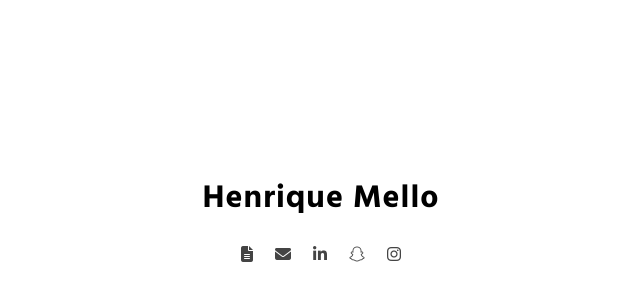
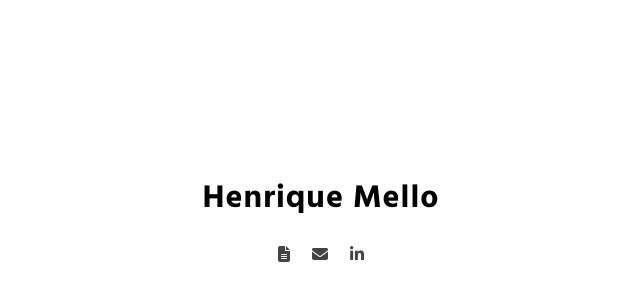
Before and after one commit to mmhenrimm/personal_server, a plain HTML site: page front_page/index.html in a window 1280 px wide. Shown: the part 112-412 px from the top of the page, without its empty margins (327-967 px from the left). Drawn offline with Linux system fonts and the light colour scheme.

Commit message:
Remove Snapchat & Instagram links

```diff
--- a/front_page/index.html
+++ b/front_page/index.html
@@ -15,8 +15,6 @@
                             <li><a href="/resume" target="_blank" title="Resume"><i class="fas fa-file-alt"></i></a></li>
                             <li><a href="/email" title="Email"><i class="fas fa-envelope"></i></a></li>
                             <li><a href="/linkedin" target="_blank" title="LinkedIn"><i class="fab fa-linkedin-in"></i></a></li>
-                            <li><a href="/snapchat" target="_blank" title="Snapchat"><i class="fab fa-snapchat-ghost"></i></a></li>
-                            <li><a href="/instagram" target="_blank" title="Instagram"><i class="fab fa-instagram"></i></a></li>
                     </ul>
             </div>
     </body>
```
